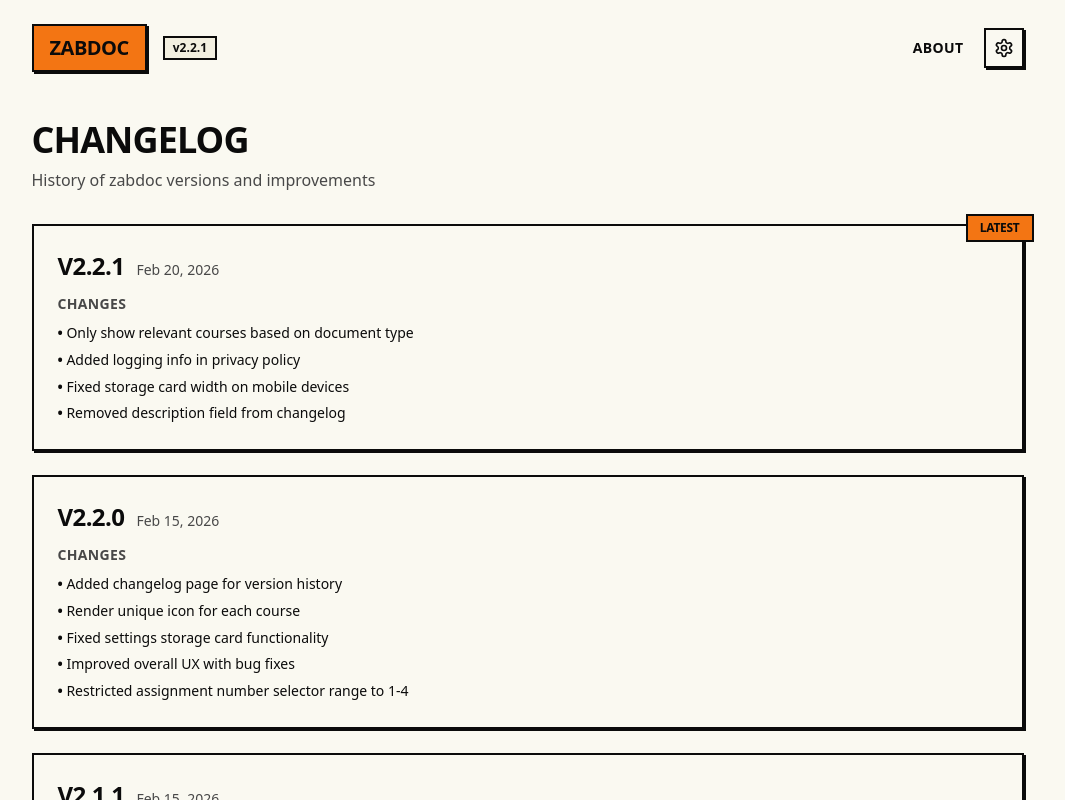
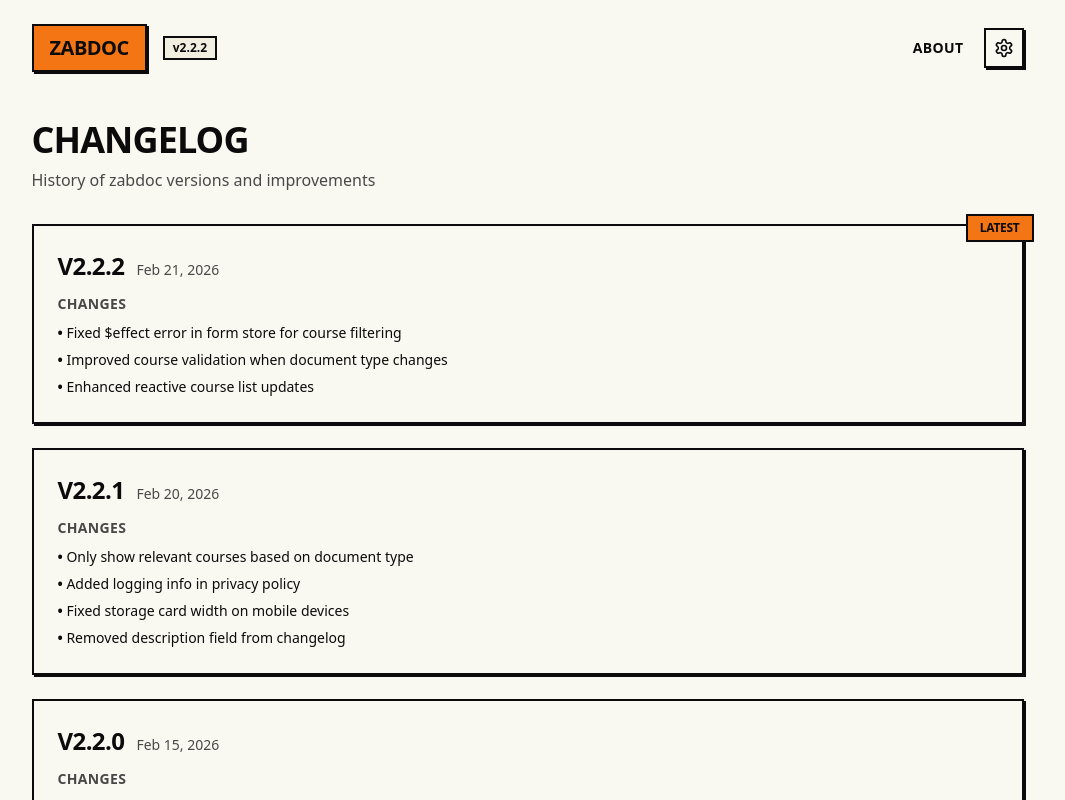
Before and after one commit to hammadmajid/zabdoc, a SvelteKit app in the folder worker/: page /changelog in a window 1280 px wide. Shown: the top 800 px of the page, without its empty margins (105-1170 px from the left). Built offline with nearby package versions, Linux system fonts and the light colour scheme.

Commit message:
bump version to v2.2.2

```diff
--- a/worker/src/routes/+layout.svelte
+++ b/worker/src/routes/+layout.svelte
@@ -46,7 +46,7 @@
                     href="/changelog"
                     class="bg-muted px-2 py-0.5 neo-border-sm text-xs font-bold hover:bg-primary transition-colors"
                 >
-                    v2.2.1
+                    v2.2.2
                 </a>
             </nav>
             <nav class="flex items-center gap-2">
--- a/worker/src/routes/changelog/+page.svelte
+++ b/worker/src/routes/changelog/+page.svelte
@@ -15,6 +15,15 @@
     }
 
     const changelog: ChangelogEntry[] = [
+        {
+            version: "2.2.2",
+            date: "2026-02-21",
+            changes: [
+                "Fixed $effect error in form store for course filtering",
+                "Improved course validation when document type changes",
+                "Enhanced reactive course list updates"
+            ]
+        },
         {
             version: "2.2.1",
             date: "2026-02-20",
```
